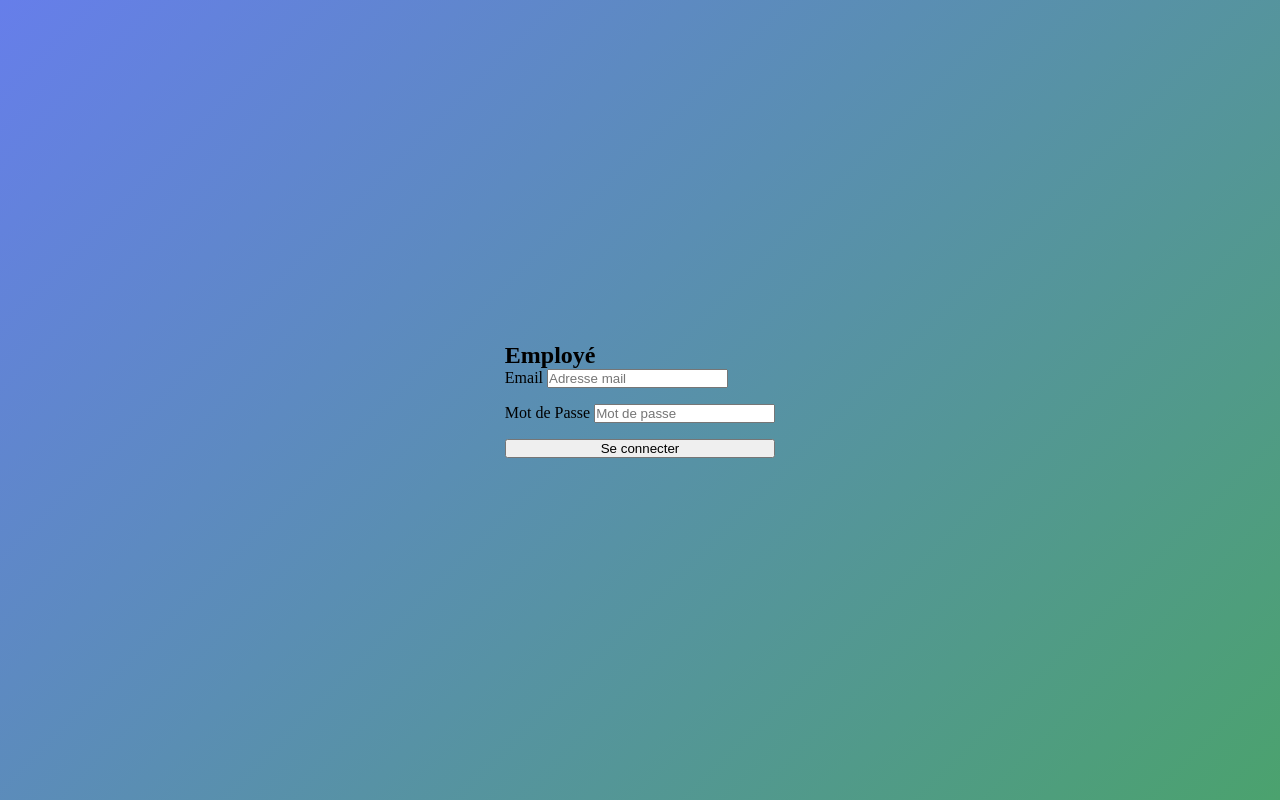
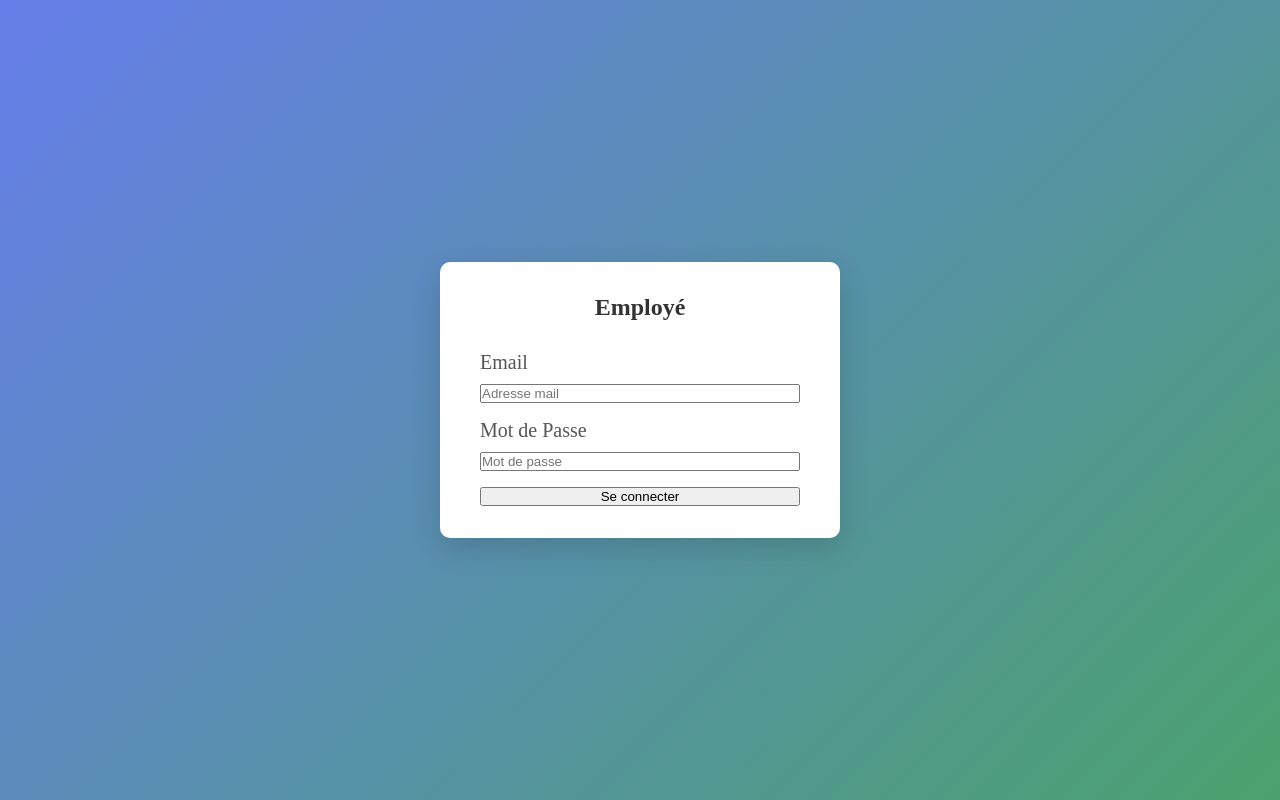
Before and after one commit to Gui-YOMU/La_guerre_des_posts, a website: page src/views/login.html in a window 1280 px wide. Drawn offline with Linux system fonts and the light colour scheme.

Commit message:
ajout css employe

```diff
--- a/public/css/main.css
+++ b/public/css/main.css
@@ -12,8 +12,35 @@ body {
     justify-content: center;
 }
 
+main {
+    background: #fff;
+    padding: 2rem 2.5rem;
+    border-radius: 10px;
+    width: 100%;
+    max-width: 400px;
+    box-shadow: 0 10px 30px rgba(0,0,0,0.15);
+}
+
+main h2 {
+    text-align: center;
+    margin-bottom: 30;
+
+    color: #333;
+}
+
 form {
     display: flex;
     flex-direction: column;
     gap: 1rem;
 }
+
+form div {
+    display: flex;
+    flex-direction: column;
+}
+
+label {
+    margin-bottom: 10px;
+    font-size: 20px;
+    color: #555;
+}
```
